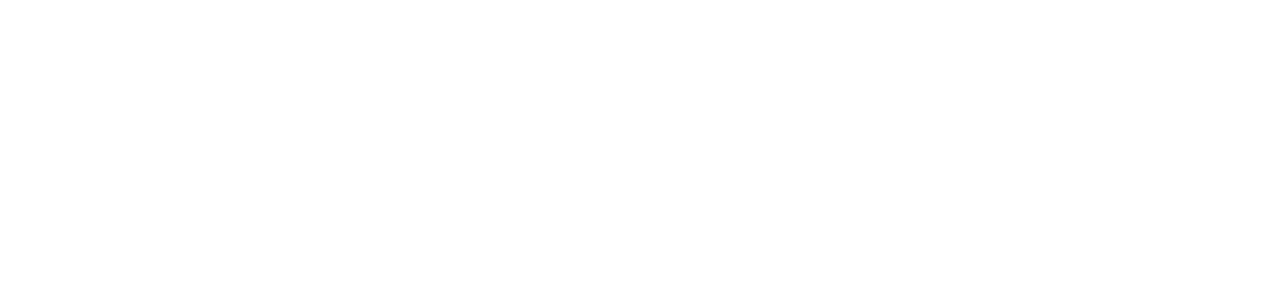
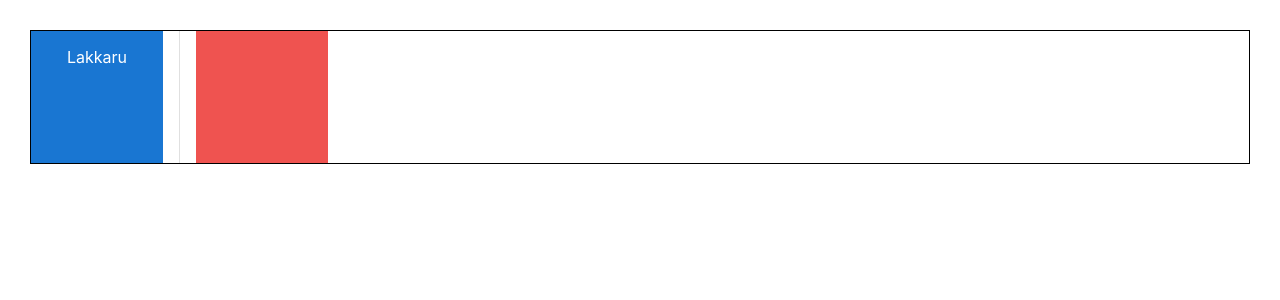
Before and after one commit to lakkaru/react_mui_components_learning, a React (Create React App) app: page / in a window 1280 px wide. Shown: the top 300 px of the page. Built offline with nearby package versions, Linux system fonts and the light colour scheme.

Commit message:
feat- MUI Stack component created.

```diff
--- a/src/App.css
+++ b/src/App.css
@@ -1,5 +1,5 @@
 .App {
-  padding-top: 30px;
+  padding: 30px;
   text-align: center;
 }
 
--- a/src/App.js
+++ b/src/App.js
@@ -3,6 +3,7 @@ import "./App.css";
 import MuiRating from "./components/MuiRating";
 import MuiAutoCompleate from "./components/MuiAutoCompleate";
 import MuiBox from "./components/MuiBox";
+import MuiStack from "./components/MuiStack";
 
 function App() {
   return (
@@ -10,6 +11,7 @@ function App() {
       {/* <MuiRating/> */}
       {/* <MuiAutoCompleate /> */}
       {/* <MuiBox/> */}
+      <MuiStack/>
     </div>
   );
 }
--- /dev/null
+++ b/src/components/MuiStack.js
@@ -0,0 +1,34 @@
+import { Box, Stack , Divider} from '@mui/material'
+import React from 'react'
+
+export default function MuiStack() {
+  return (
+    <Stack sx={{
+        border:'1px solid'
+    }} direction='row' spacing={2} divider={<Divider orientation='vertical' flexItem/>}>
+      <Box
+        //   component="span"
+        sx={{
+          bgcolor: "primary.main",
+          color: "white",
+          height: "100px",
+          width: "100px",
+          padding: "16px",
+          "&:hover": {
+            cursor: "pointer",
+            bgcolor: "primary.light",
+          },
+        }}
+      >
+        Lakkaru
+      </Box>
+      <Box
+        display="flex"
+        height="100px"
+        width="100px"
+        bgcolor="error.light"
+        p={2}
+      ></Box>
+    </Stack>
+  )
+}
```
